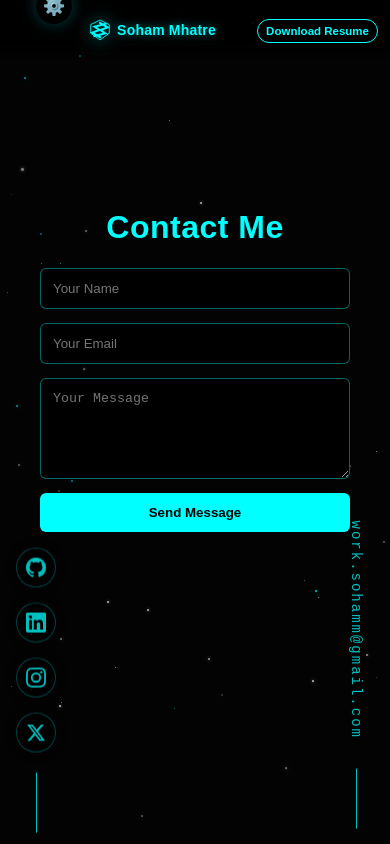
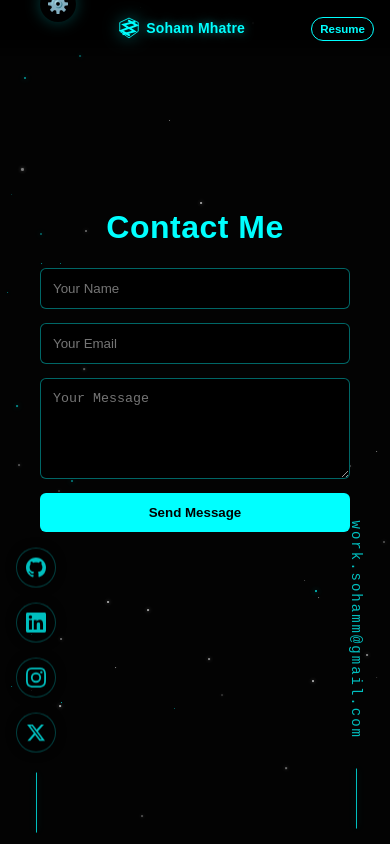
Before and after one commit to SoHaM-250143/my-portfolio, a Next.js app: page /contact in a window 390 px wide. Built offline with nearby package versions, Linux system fonts and the light colour scheme.

Commit message:
fix: responsive header items to prevent mobile setting button layout overflow

```diff
--- a/src/components/Header.tsx
+++ b/src/components/Header.tsx
@@ -70,7 +70,8 @@ export default function Header() {
         {/* Download Resume */}
         <Magnetic>
           <a href="/Soham_Mhatre_2026.pdf" download="Soham_Mhatre_2026.pdf" className="contact-btn">
-            Download Resume
+            <span className="desktop-resume">Download Resume</span>
+            <span className="mobile-resume">Resume</span>
           </a>
         </Magnetic>
       </div>
--- a/src/components/Magnetic.tsx
+++ b/src/components/Magnetic.tsx
@@ -6,8 +6,24 @@ import { motion } from "framer-motion";
 export default function Magnetic({ children }: { children: React.ReactElement }) {
   const ref = useRef<HTMLDivElement>(null);
   const [position, setPosition] = useState({ x: 0, y: 0 });
+  const [enabled, setEnabled] = useState(false);
 
   useEffect(() => {
+    // Enable magnetic effect only on screens wider than 768px with a hoverable pointer
+    const checkDevice = () => {
+      const isDesktop = window.innerWidth > 768;
+      const hasHover = window.matchMedia("(hover: hover)").matches;
+      setEnabled(isDesktop && hasHover);
+    };
+
+    checkDevice();
+    window.addEventListener("resize", checkDevice);
+    return () => window.removeEventListener("resize", checkDevice);
+  }, []);
+
+  useEffect(() => {
+    if (!enabled) return;
+
     const handleMouseMove = (e: MouseEvent) => {
       if (!ref.current) return;
       const { clientX, clientY } = e;
@@ -42,12 +58,12 @@ export default function Magnetic({ children }: { children: React.ReactElement })
         element.removeEventListener("mouseleave", handleMouseLeave);
       }
     };
-  }, []);
+  }, [enabled]);
 
   return (
     <motion.div
       ref={ref}
-      animate={{ x: position.x, y: position.y }}
+      animate={enabled ? { x: position.x, y: position.y } : { x: 0, y: 0 }}
       transition={{ type: "spring", stiffness: 150, damping: 15, mass: 0.1 }}
       style={{ display: "inline-block" }}
     >
--- a/src/styles/globals.css
+++ b/src/styles/globals.css
@@ -220,6 +220,14 @@ p {
 .contact-btn:hover {
   background: var(--text-color);
   color: var(--bg-color);
+}
+
+.desktop-resume {
+  display: inline;
+}
+
+.mobile-resume {
+  display: none;
 }
 
 /* About dropdown wrapper */
@@ -994,14 +1002,15 @@ p {
 
   /* Header mobile adjustment */
   .header {
-    padding: 12px;
-    grid-template-columns: 36px 1fr auto;
-    gap: 10px;
+    padding: 10px 16px;
+    grid-template-columns: auto 1fr auto;
+    gap: 8px;
   }
 
   .header-left {
     justify-content: flex-start;
     margin-left: 0;
+    min-width: 36px;
   }
 
   .header-middle {
@@ -1012,6 +1021,14 @@ p {
   .header-right {
     justify-content: flex-end;
     gap: 8px;
+  }
+
+  .desktop-resume {
+    display: none;
+  }
+
+  .mobile-resume {
+    display: inline;
   }
 
   .name-centered {
```
